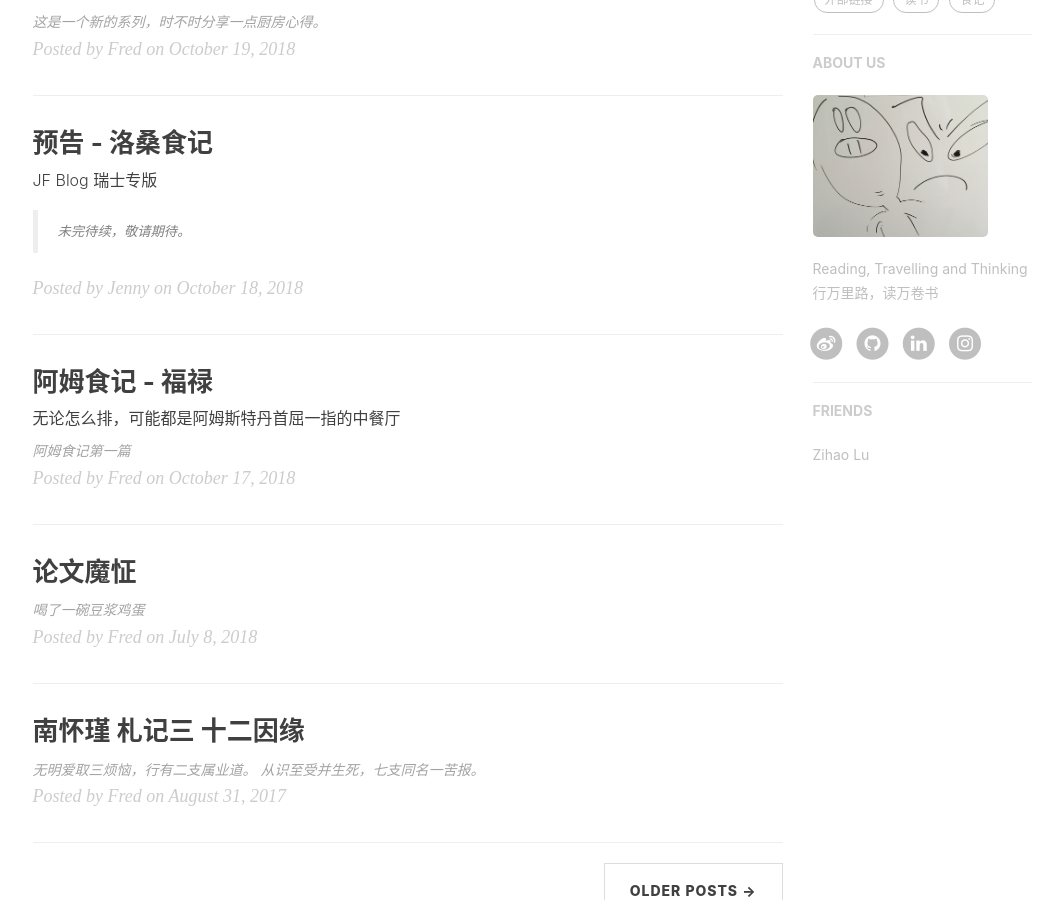
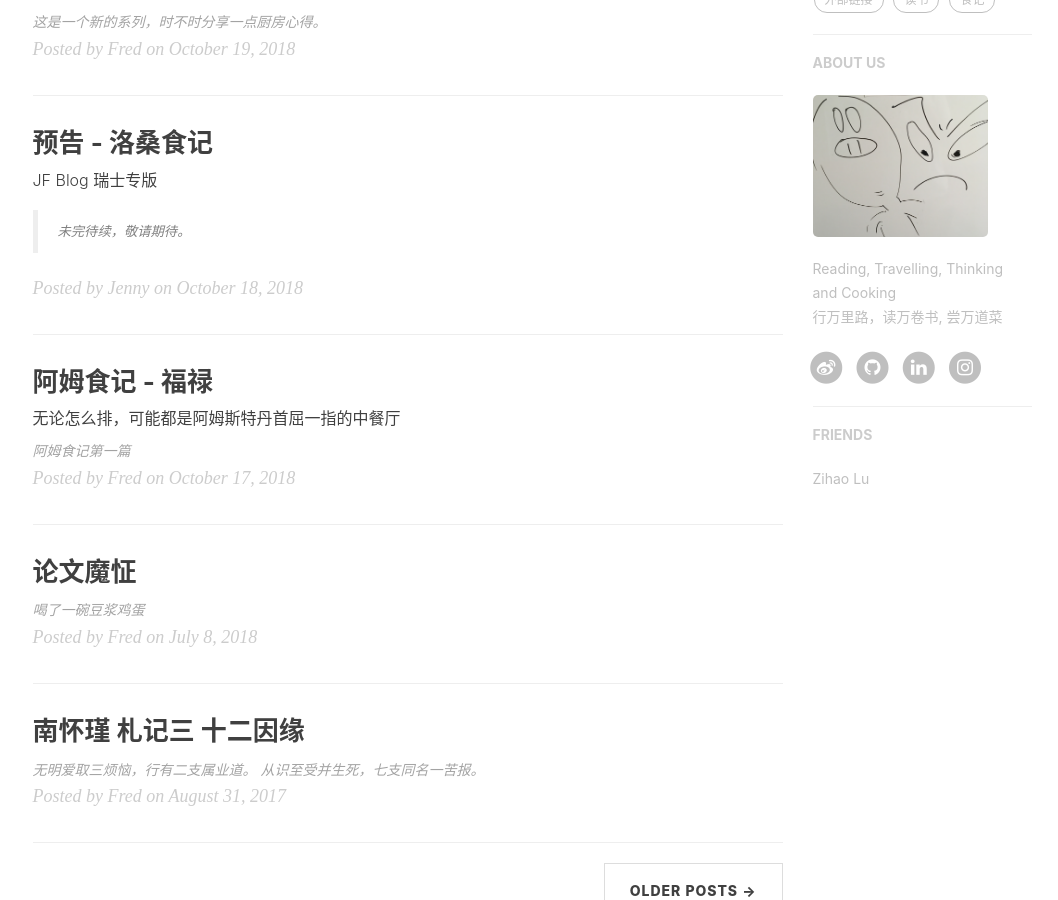
Before and after one commit to dutchflu/dutchflu.github.io, a Jekyll site: the page built from index.html, in a window 1280 px wide and 900 px high, scrolled down 532 px. Shown: the whole window, without its empty margins (135-1193 px from the left). Built offline with Jekyll 4.4.1, drawn with Linux system fonts in a browser that asks for light colours; nearby versions of some CDN libraries; the list of posts is cut into pages by our own code; comment, search, counter and statistics services are not loaded.

Commit message:
sidebar cooking

```diff
--- a/_config.yml
+++ b/_config.yml
@@ -3,8 +3,8 @@
 SEOTitle: Jenny & Fred 的博客 | JF Blog
 header-img: img/home_bg_sun.jpeg
 email: huxpro@gmail.com
-description: "Reading, Travelling and Thinking"
-keyword: "dutchflu, blog, recommendation, reading, travelling, thinking"
+description: "Reading, Travelling, and Cooking"
+keyword: "blog, reading, travelling, cooking, thinking"
 url: "https://dutchflu.github.io"              # your host, for absolute URL
 baseurl: ""                             # for example, '/blog' if your blog hosted on 'host/blog'
 
@@ -79,7 +79,7 @@
 
 # Sidebar settings
 sidebar: true                           # whether or not using Sidebar.
-sidebar-about-description: "Reading, Travelling and Thinking<br>行万里路，读万卷书"
+sidebar-about-description: "Reading, Travelling, Thinking and Cooking<br>行万里路，读万卷书, 尝万道菜"
 sidebar-avatar: /img/avatar-doodle.jpg      # use absolute URL, seeing it's used in both `/` and `/about/`
 
 
```
